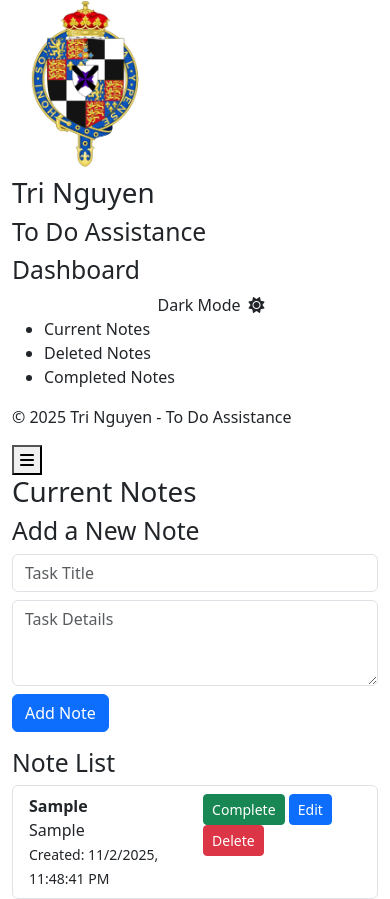
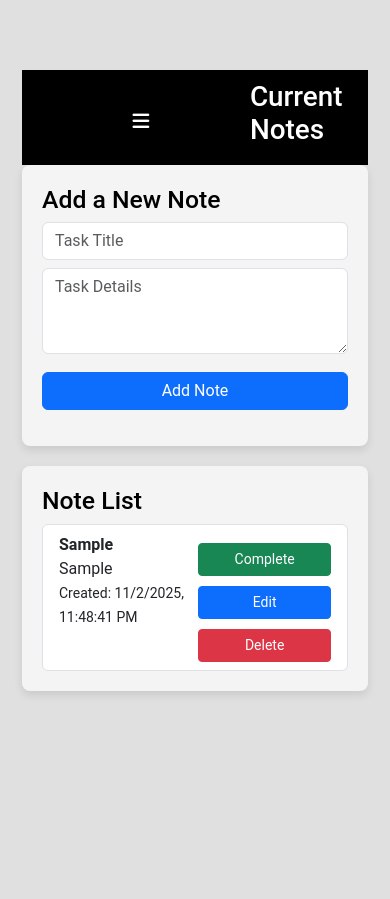
Before and after one commit to TNguyenLP1/7.-FullStack-Notes-Application-using-Node-and-Express-BCS-Lv4-Bootcamp, a website: page public/index.htm in a window 390 px wide. Both pictures are taken after typing "Sample", "Sample" into the empty fields and a click on the button "Add Note". After the commit the page ends 844 px from the top, so only its background shows below. Drawn offline with nearby package versions, Linux system fonts and the light colour scheme.

Commit message:
version 5.0.1 - updated css, and edit htm, and js file for consistent styling and responsivity

```diff
--- a/public/asset/css/style.css
+++ b/public/asset/css/style.css
@@ -0,0 +1,304 @@
+/* ===== VARIABLES FOR LIGHT/DARK MODE ===== */
+/* Define CSS custom properties for colors, buttons, and borders */
+:root {
+  --bg-body: #e0e0e0;             /* Page background */
+  --bg-sidebar: #000;              /* Sidebar background */
+  --text-sidebar: #fff;            /* Sidebar text color */
+  --text-color: black;             /* General text color */
+  --bg-widget: #f4f4f4;            /* Widget background */
+  --bg-modal: #fff;                 /* Modal background */
+  --text-modal: #000;               /* Modal text color */
+
+  /* Button colors */
+  --btn-primary-bg: #007bff;       /* Primary button background */
+  --btn-primary-hover: #0056b3;    /* Primary button hover */
+  --btn-red-bg: #dc3545;           /* Delete button */
+  --btn-red-hover: #a71d2a;
+  --btn-green-bg: #28a745;         /* Reactivate / mark active */
+  --btn-green-hover: #1c7430;
+  --btn-purple-bg: #6f42c1;        /* Recover button */
+  --btn-purple-hover: #4b2a99;
+  --btn-secondary-bg: #6c757d;     /* Cancel / secondary button */
+  --btn-secondary-hover: #5a6268;
+
+  --border-color: #ccc;            /* General border color */
+}
+
+/* ===== DARK MODE OVERRIDES ===== */
+body.dark-mode {
+  --bg-body: #121212;
+  --bg-sidebar: #1c1c1c;
+  --text-sidebar: #eee;
+  --text-color: #eee;
+  --bg-widget: #1e1e1e;
+  --bg-modal: #2b2b2b;
+  --text-modal: #eee;
+
+  --btn-primary-bg: #3b82f6;
+  --btn-primary-hover: #1e40af;
+  --btn-red-bg: #ef4444;
+  --btn-red-hover: #991b1b;
+  --btn-green-bg: #22c55e;
+  --btn-green-hover: #166534;
+  --btn-purple-bg: #a855f7;
+  --btn-purple-hover: #6b21a8;
+  --btn-secondary-bg: #4b5563;
+  --btn-secondary-hover: #374151;
+
+  --border-color: #444;
+}
+
+/* ===== BASE LAYOUT ===== */
+body, html {
+  height: 100%;                    /* Full height */
+  margin: 0;
+  padding: 0;
+  font-family: 'Roboto', sans-serif;
+  background-color: var(--bg-body);
+  color: var(--text-color);
+}
+
+/* Container holds sidebar + main content */
+.container {
+  display: flex;
+  min-height: 100vh;               /* Full viewport height */
+}
+
+/* ===== SIDEBAR ===== */
+.sidebar {
+  height: 100%;                     /* Fill container vertically */
+  width: 300px;
+  display: flex;
+  flex-direction: column;           /* Stack elements vertically */
+  justify-content: space-between;   /* Push footer to bottom */
+  background-color: var(--bg-sidebar);
+  color: var(--text-sidebar);
+  padding-top: 20px;
+  transition: transform 0.3s ease, background-color 0.3s, color 0.3s;
+}
+
+/* Sidebar show animation for mobile */
+.sidebar.show {
+  transform: translateX(0);
+}
+
+/* Sidebar headings */
+.sidebar h1, .sidebar h2 {
+  text-align: center;
+}
+.sidebar h1 {
+  margin-bottom: 20px;
+  font-weight: bold;
+}
+.sidebar h2 {
+  padding: 20px;
+  margin-bottom: 0;
+}
+
+/* Logo section border */
+.sidebar .logo {
+  border-bottom: 2px solid var(--text-sidebar);
+}
+
+/* Dashboard title border */
+.sidebar .dash {
+  border-bottom: 2px solid var(--text-sidebar);
+}
+
+/* Sidebar menu list */
+.sidebar ul {
+  list-style: none;
+  text-align: center;
+  padding: 0;
+  margin: 0;
+}
+
+/* Sidebar menu items */
+.sidebar ul li {
+  padding: 15px 20px;
+  border-bottom: 1px solid var(--border-color);
+  cursor: pointer;
+  transition: background-color 0.2s ease;
+}
+.sidebar ul li:hover {
+  background-color: #1b2737;
+}
+
+/* Sidebar footer */
+.sidebar footer {
+  text-align: center;
+
+}
+
+.sidebar footer p {
+  padding: 15px 20px;
+  margin-bottom: 0px;
+}
+
+/* ===== MAIN CONTENT ===== */
+.main-content {
+  flex: 1;                          /* Take remaining width */
+  padding: 20px;
+  overflow-y: auto;                 /* Scroll if content overflows */
+  background-color: var(--bg-body);
+}
+
+/* Widget box styling */
+.widget {
+  background-color: var(--bg-widget);
+  padding: 20px;
+  margin-bottom: 20px;
+  box-shadow: 0 4px 8px rgba(0,0,0,0.1);
+  border-radius: 8px;
+  transition: background-color 0.3s;
+}
+
+/* ===== BUTTONS ===== */
+button {
+  padding: 10px 20px;
+  border: none;
+  border-radius: 5px;
+  cursor: pointer;
+  color: white;                     /* White text for all buttons */
+  transition: background-color 0.3s, color 0.3s;
+}
+
+/* Primary buttons */
+.btn-blue {
+  background-color: var(--btn-primary-bg);
+  color: white;
+}
+.btn-blue:hover {
+  background-color: var(--btn-primary-hover);
+  color: white;
+}
+
+/* Delete buttons */
+.btn-red {
+  background-color: var(--btn-red-bg);
+  color: white;
+}
+.btn-red:hover {
+  background-color: var(--btn-red-hover);
+  color: white;
+}
+
+/* Reactivate buttons */
+.btn-green {
+  background-color: var(--btn-green-bg);
+  color: white;
+}
+.btn-green:hover {
+  background-color: var(--btn-green-hover);
+  color: white;
+}
+
+/* Recover buttons */
+.btn-purple {
+  background-color: var(--btn-purple-bg);
+  color: white;
+}
+.btn-purple:hover {
+  background-color: var(--btn-purple-hover);
+  color: white;
+}
+
+/* Cancel / secondary buttons */
+.btn-secondary {
+  background-color: var(--btn-secondary-bg);
+  color: white;
+}
+.btn-secondary:hover {
+  background-color: var(--btn-secondary-hover);
+  color: white;
+}
+
+/* ===== TASK LIST BUTTONS ===== */
+#taskList li button,
+#completedList li button,
+#deletedList li button {
+  padding: 5px 10px;
+  border-radius: 4px;
+}
+
+/* Align action buttons in deleted list */
+#deletedList li .task-actions {
+  display: flex;
+  gap: 10px;
+  justify-content: center;
+  align-items: center;
+  flex-wrap: wrap;
+}
+
+/* ===== MOBILE HEADER ===== */
+.mobile-header {
+  display: none;                    /* Hidden on desktop */
+  justify-content: space-between;
+  align-items: center;
+  background-color: var(--bg-sidebar);
+  color: var(--text-sidebar);
+  padding: 10px;
+}
+
+/* Hamburger menu button */
+.mobile-header button {
+  background: none;
+  border: none;
+  color: var(--text-sidebar);
+  font-size: 1.2rem;
+}
+
+/* ===== RESPONSIVE LAYOUT ===== */
+@media (max-width: 992px) {
+  .container {
+    flex-direction: column;
+    height: auto;
+  }
+  .sidebar { width: 100%; position: relative; }
+  .main-content { padding: 10px; }
+}
+@media (max-width: 768px) {
+  .container { flex-direction: column; }
+  .sidebar {
+    position: fixed;
+    top:0;
+    left:0;
+    height:100%;
+    width:260px;
+    transform:translateX(-100%);
+    z-index:1000;
+  }
+  .sidebar.show { transform: translateX(0); }
+  .mobile-header { display:flex; }
+  .main-content { margin-top:60px; }
+}
+@media (max-width: 480px) {
+  input[type="text"], textarea { width: 100%; }
+  button { width: 100%; margin-top: 10px; }
+}
+
+/* ===== MODAL STYLING ===== */
+.modal-content {
+  background-color: var(--bg-modal);
+  color: var(--text-modal);
+  transition: background-color 0.3s, color 0.3s;
+}
+.modal-header, .modal-footer { border-color: var(--border-color); }
+
+/* ===== DARK MODE TOGGLE IN SIDEBAR ===== */
+.dark-mode-toggle {
+  padding: 15px 20px;
+  cursor: pointer;
+  color: var(--text-sidebar);
+  display: flex;
+  justify-content: space-between;
+  align-items: center;
+  transition: background-color 0.3s, color 0.3s;
+}
+.dark-mode-toggle i {
+  font-size: 1.2rem;
+  transition: transform 0.4s ease, color 0.3s ease;
+}
+.dark-mode-toggle.dark i {
+  transform: rotate(180deg);
+}
--- a/public/asset/js/app.js
+++ b/public/asset/js/app.js
@@ -268,6 +268,8 @@ if (document.getElementById('completedList')) {
 // ----------------------
 if (document.getElementById('deletedList')) {
   const list = document.getElementById('deletedList');
+  let currentRecoverId = null;
+  let recoverConfirmModal = new bootstrap.Modal(document.getElementById('recoverConfirmModal'));
 
   function renderDeleted() {
     list.innerHTML = '';
@@ -281,13 +283,21 @@ if (document.getElementById('deletedList')) {
           <small>Deleted: ${t.history.filter(h => h.action === 'Deleted').pop()?.timestamp || ''}</small>
         </div>
         <div class="task-actions">
-          <button class="btn btn-danger btn-sm perm-delete-btn">Delete Permanently</button>
+          <button class="btn btn-purple btn-sm recover-btn">Recover</button>
+          <button class="btn btn-red btn-sm perm-delete-btn">Delete Permanently</button>
         </div>
       `;
+
       li.querySelector('.perm-delete-btn').addEventListener('click', () => {
         currentDeleteIdDeletedPage = t.id;
         if (deletedConfirmModal) deletedConfirmModal.show();
       });
+
+      li.querySelector('.recover-btn').addEventListener('click', () => {
+        currentRecoverId = t.id;
+        recoverConfirmModal.show();
+      });
+
       list.appendChild(li);
     });
   }
@@ -297,8 +307,22 @@ if (document.getElementById('deletedList')) {
     deletedConfirmBtn.addEventListener('click', () => {
       tasks = tasks.filter(x => x.id !== currentDeleteIdDeletedPage);
       saveTasks();
-      if (deletedConfirmModal) deletedConfirmModal.hide();
+      deletedConfirmModal.hide();
       renderDeleted();
+    });
+  }
+
+  const recoverConfirmBtn = document.getElementById('recoverConfirmBtn');
+  if (recoverConfirmBtn) {
+    recoverConfirmBtn.addEventListener('click', () => {
+      const t = tasks.find(x => x.id === currentRecoverId);
+      if (t) {
+        t.deleted = false;
+        t.history.push({ timestamp: new Date().toISOString(), action: 'Recovered' });
+        saveTasks();
+        recoverConfirmModal.hide();
+        renderDeleted();
+      }
     });
   }
 
--- a/public/index.htm
+++ b/public/index.htm
@@ -21,7 +21,7 @@
         <h1>Tri Nguyen</h1>
         <h2>To Do Assistance</h2>
       </div>
-      <div class="dash"><h2>Dashboard</h2></div>
+      <div class="dash"><h2>Current Notes</h2></div>
       <ul>
 
         <li class="dark-mode-toggle d-flex justify-content-center align-items-center gap-2" id="themeToggle">
```
Also changed, not shown: public/deleted.htm (+15 -1 lines).
